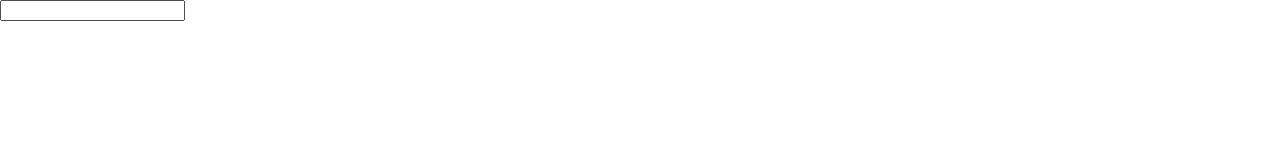
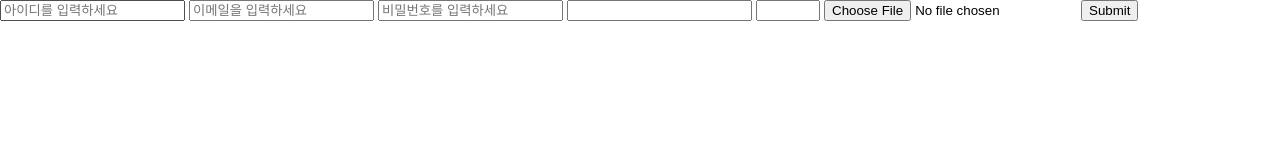
Before and after one commit to yjv1031/kimbug-study, a plain HTML site: page html-basic/form02/content.html in a window 1280 px wide. Drawn offline with Linux system fonts and the light colour scheme; a web font is replaced by a local one.

Commit message:
폼 라벨 추가

```diff
--- a/html-basic/form02/content.html
+++ b/html-basic/form02/content.html
@@ -3,11 +3,19 @@
 <head>
   <meta charset="UTF-8">
   <title>Form - Input</title>
+  <link rel="stylesheet" href="../../css/reset.css?ver=1">
   <link rel="stylesheet" href="https://spoqa.github.io/spoqa-han-sans/css/SpoqaHanSans-kr.css" rel="stylesheet" type="text/css">
-  <link rel="stylesheet" href="../../css/reset.css?ver=1">
   <link rel="stylesheet" href="./content.css">
 </head>
 <body>
-  <input placeholder="" type="text" name="" id="">
+  <form action="" method="GET">
+    <input type="text" placeholder="아이디를 입력하세요" maxlength="13" minlength="5" required>
+    <input type="email" placeholder="이메일을 입력하세요">
+    <input type="password" placeholder="비밀번호를 입력하세요" minlength="6">
+    <input type="url">
+    <input type="number" min="12" max="122">
+    <input type="file" accept=".png,.jpg">
+    <button>Submit</button>
+  </form>
 </body>
 </html>
```
Also changed, not shown: html-basic/form03/content.html (added, +14 -0 lines), index.html (+3 -0 lines), html-basic/form03/content.css (added).
